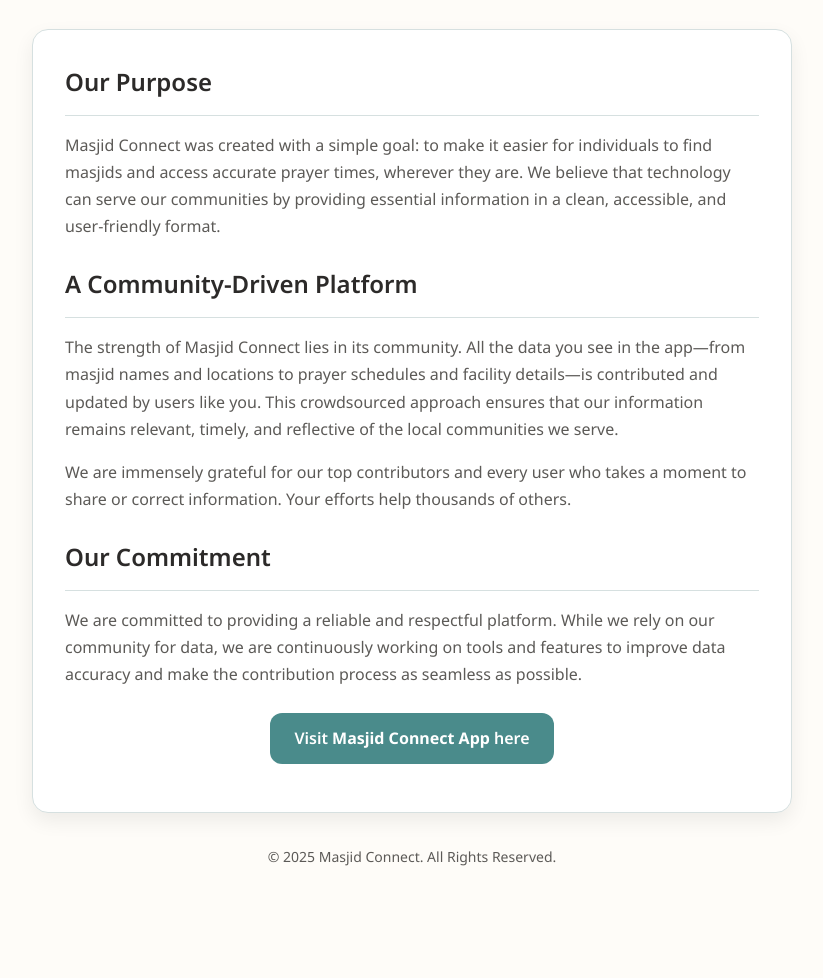
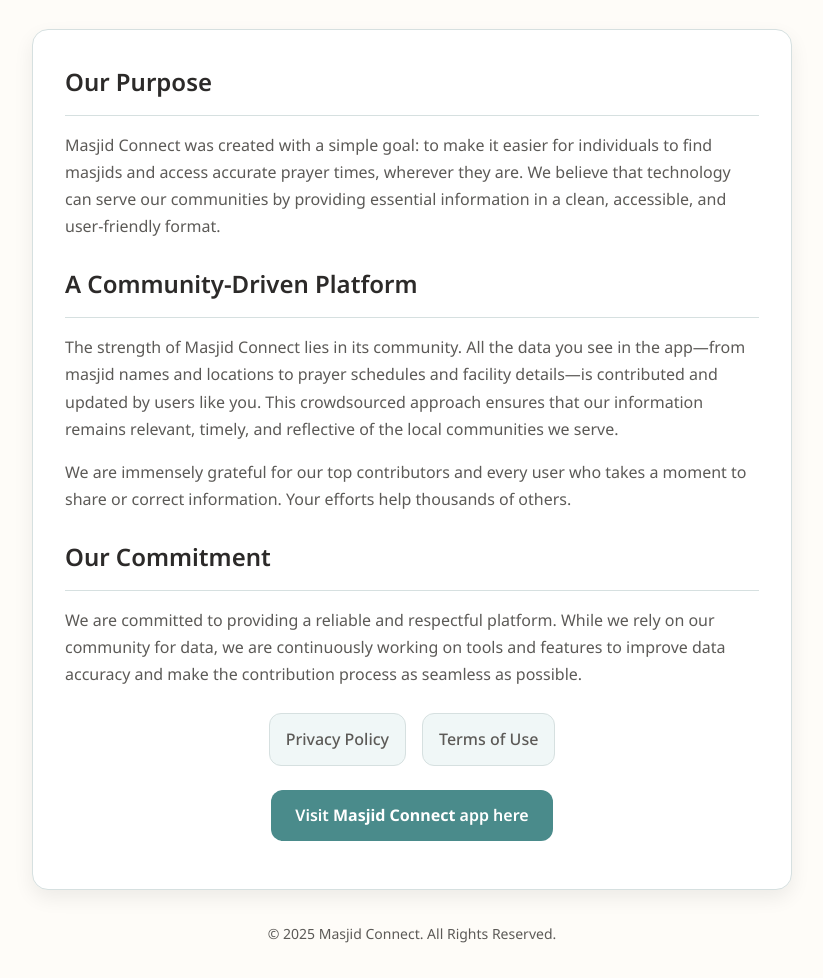
Before and after one commit to thezaid/about.masjidconnect.ovh, a plain HTML site: page index.html in a window 1280 px wide. Shown: the part 122-1100 px from the top of the page, without its empty margins (228-1051 px from the left). Before the commit the page ends 1023 px from the top, so only its background shows below. Drawn offline with Linux system fonts and the light colour scheme.

Commit message:
Update index.html

```diff
--- a/index.html
+++ b/index.html
@@ -16,6 +16,7 @@
           --text-main: #2c2a29;
           --subtle-text: #5c5a57;
           --border-color: #d6e0e0;
+          --primary-t: rgba(74, 139, 139, 0.1);
 
           /* Spacing */
           --space-sm: 0.75rem;
@@ -140,7 +141,33 @@
 
         .primary-button:hover {
             background-color: #3a7a7a; /* A slightly darker shade of primary */
-            transform: translateY(-2px);
+            transform: translateY(-px);
+        }
+
+        .legal-links-container {
+            display: flex;
+            justify-content: center;
+            gap: var(--space-md);
+            margin-top: var(--space-xl);
+            flex-wrap: wrap;
+        }
+
+        .legal-chip {
+            display: inline-flex;
+            align-items: center;
+            background-color: var(--surface);
+            color: var(--subtle-text);
+            padding: var(--space-sm) var(--space-md);
+            border-radius: var(--radius-md);
+            text-decoration: none;
+            font-weight: 500;
+            transition: background-color 0.2s ease, color 0.2s ease;
+            border: 1px solid var(--border-color);
+        }
+
+        .legal-chip:hover {
+            background-color: var(--primary-t);
+            color: var(--primary);
         }
 
         .footer {
@@ -178,9 +205,14 @@
             <h2>Our Commitment</h2>
             <p>We are committed to providing a reliable and respectful platform. While we rely on our community for data, we are continuously working on tools and features to improve data accuracy and make the contribution process as seamless as possible.</p>
 
+            <div class="legal-links-container">
+                <a href="/privacy.html" class="legal-chip">Privacy Policy</a>
+                <a href="/terms.html" class="legal-chip">Terms of Use</a>
+            </div>
+
             <div class="button-container">
                 <a href="https://masjidconnect.ovh" target="_blank" rel="noopener noreferrer" class="primary-button">
-                    <span>Visit <strong>Masjid Connect App</strong> here</span>
+                    <span>Visit <strong>Masjid Connect</strong> app here</span>
                 </a>
             </div>
 
```
